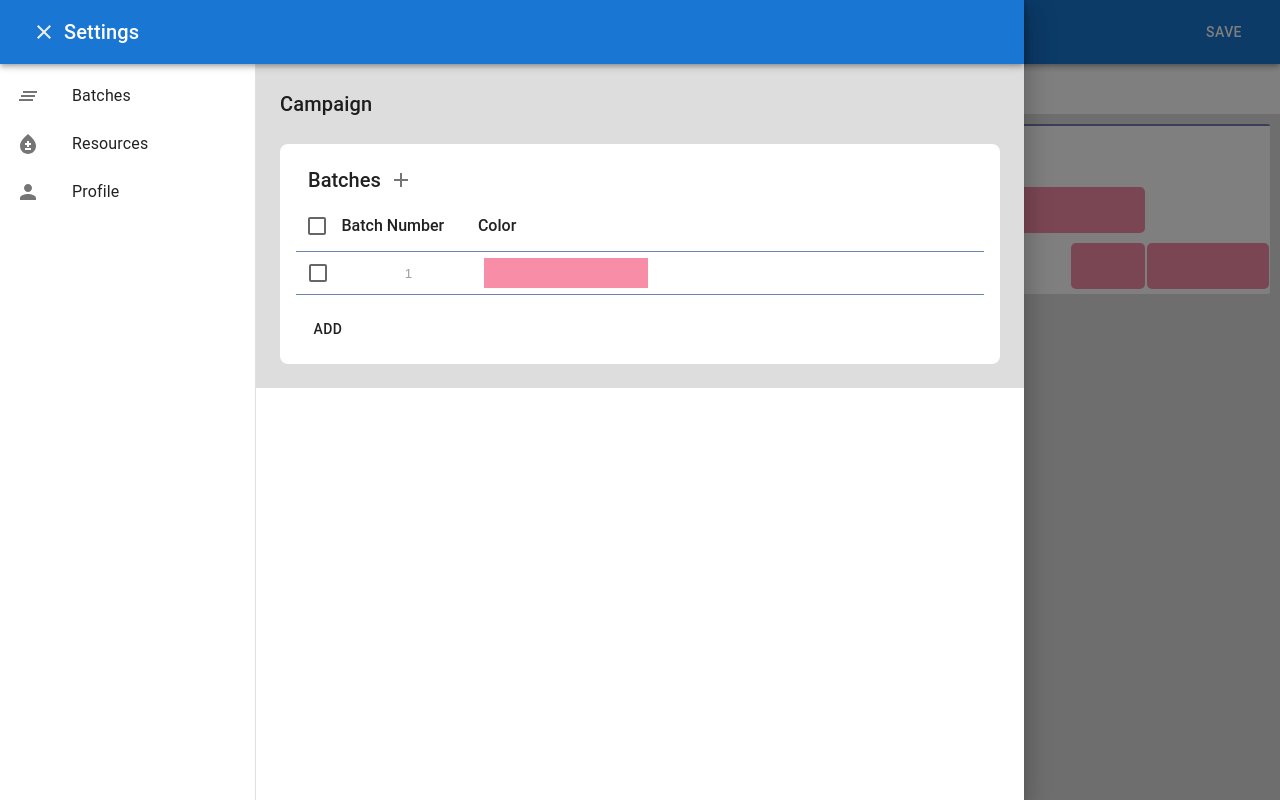
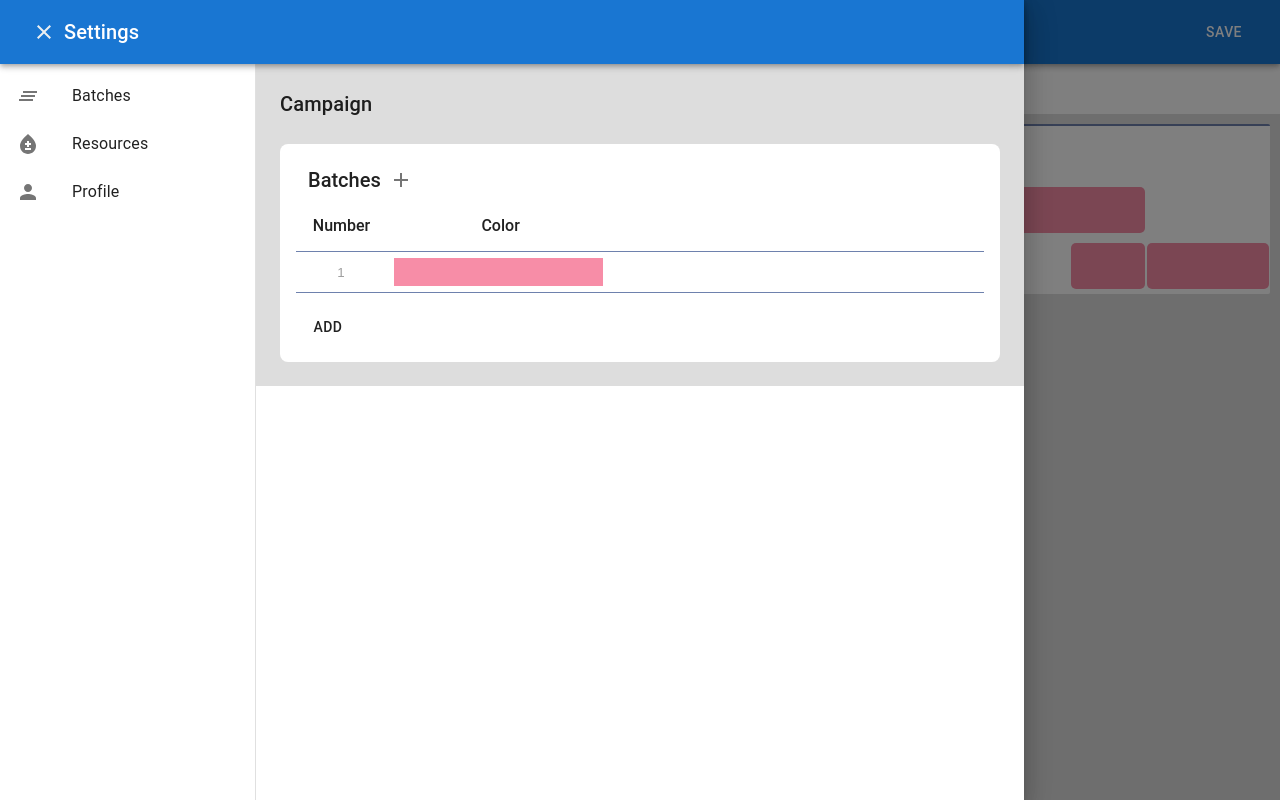
Before and after one commit to mama4294/process-app, a Next.js app: page / in a window 1280 px wide. Both pictures are taken after a click on the button 36 px from the left and 32 px from the top of the page. Built offline with nearby package versions, Linux system fonts and the light colour scheme.

Commit message:
replaces batch table checkboxes with delete icons

```diff
--- a/components/datatable.js
+++ b/components/datatable.js
@@ -5,31 +5,16 @@ import IconButton from "@mui/material/IconButton";
 import DeleteIcon from "@mui/icons-material/Delete";
 import AddIcon from "@mui/icons-material/Add";
 import TextInput from "./inputs/textInput";
+import ClearIcon from "@mui/icons-material/Clear";
 import { TwitterPicker } from "react-color";
 
 import styles from "../styles/operations.module.css";
 import stylesCampaign from "../styles/campaign.module.css";
 
-const DataTable = ({
-  data,
-  headers,
-  handleEdit,
-  selection,
-  handleToggle,
-  handleToggleAll,
-  handleAdd,
-  handleDelete,
-}) => {
+const DataTable = ({ data, headers, handleEdit, handleAdd, handleDelete }) => {
   return (
     <>
-      <TableHeader
-        data={data}
-        headers={headers}
-        handleToggleAll={handleToggleAll}
-        selection={selection}
-        handleAdd={handleAdd}
-        handleDelete={handleDelete}
-      />
+      <TableHeader data={data} headers={headers} handleAdd={handleAdd} />
       {data.length > 0 &&
         data.map((object, index) => {
           return (
@@ -37,9 +22,8 @@ const DataTable = ({
               key={object.id}
               index={index}
               object={object}
-              selection={selection}
               handleEdit={handleEdit}
-              handleToggle={handleToggle}
+              handleDelete={handleDelete}
             />
           );
         })}
@@ -53,41 +37,24 @@ const DataTable = ({
   );
 };
 
-const TableHeader = ({
-  data,
-  headers,
-  handleToggleAll,
-  selection,
-  handleAdd,
-  handleDelete,
-}) => {
-  const handleChange = (event) => {
-    handleToggleAll(event.target.checked);
-  };
-  const label = { inputProps: { "aria-label": "selection" } };
+const TableHeader = ({ data, headers, handleAdd }) => {
   return (
     <>
       <div className={styles.titleContainer}>
         <div className={styles.title}>Batches</div>
 
-        {selection.length > 0 ? (
-          <IconButton onClick={handleDelete}>
-            <DeleteIcon color="action" />
-          </IconButton>
-        ) : (
-          <IconButton onClick={handleAdd}>
-            <AddIcon color="action" />
-          </IconButton>
-        )}
+        <IconButton onClick={handleAdd}>
+          <AddIcon color="action" />
+        </IconButton>
       </div>
       {data.length > 0 && (
         <div className={`${stylesCampaign.chartRow} ${styles.headerRow}`}>
-          <div>
+          {/* <div>
             <Checkbox {...label} onChange={handleChange} />
-          </div>
+          </div> */}
           {headers.map((header, index) => {
             return (
-              <div className={styles.tableHeaderValue} key={index}>
+              <div className={stylesCampaign.tableHeaderValue} key={index}>
                 {header}
               </div>
             );
@@ -98,39 +65,21 @@ const TableHeader = ({
   );
 };
 
-const TableRow = ({ object, handleEdit, selection, handleToggle, index }) => {
+const TableRow = ({ object, handleEdit, handleDelete, index }) => {
   const { id, color } = object;
   const [showColorPicker, setShowColorPicker] = useState(false);
 
-  const checked = selection.some((item) => item.id === id);
-
-  const handleChange = () => {
-    handleToggle(id);
-  };
-
-  const label = { inputProps: { "aria-label": "selection" } };
-  const style = {
-    color: "#red",
-    gridColumn: `2/4`,
-    backgroundColor: "#red",
-  };
-
-  //For autofocusing on the next row title input
-  const nameInput = useCallback((inputElement) => {
-    if (inputElement) {
-      inputElement.focus();
-    }
-  }, []);
-
   const handleColor = (event, id) => {
-    console.log(event);
     handleEdit(event, id);
     setShowColorPicker(false);
   };
 
+  const handleRemove = (id) => {
+    handleDelete(id);
+  };
+
   return (
     <div className={`${stylesCampaign.chartRow}`}>
-      <Checkbox {...label} checked={checked} onChange={handleChange} />
       <div className={styles.chartRowLabel}>
         <TextInput
           id="id"
@@ -142,6 +91,7 @@ const TableRow = ({ object, handleEdit, selection, handleToggle, index }) => {
           style={{ textAlign: "center" }}
         />
       </div>
+
       <div className={stylesCampaign.chartRowLabel}>
         <Button
           onClick={() => setShowColorPicker(true)}
@@ -153,7 +103,7 @@ const TableRow = ({ object, handleEdit, selection, handleToggle, index }) => {
           <div
             style={{
               background: color,
-              height: "100%",
+              height: "28px",
               width: "100%",
             }}
           />
@@ -182,6 +132,15 @@ const TableRow = ({ object, handleEdit, selection, handleToggle, index }) => {
           </>
         )}
       </div>
+      <div className={styles.chartRowLabel}>
+        <div style={{ display: "flex", justifyContent: "space-around" }}>
+          {index !== 0 && (
+            <IconButton onClick={() => handleRemove(id)}>
+              <DeleteIcon color="action" />
+            </IconButton>
+          )}
+        </div>
+      </div>
     </div>
   );
 };
--- a/components/settings/batchesMenu.jsx
+++ b/components/settings/batchesMenu.jsx
@@ -7,9 +7,9 @@ import DataTable from "../datatable";
 
 export const BatchesMenu = () => {
 
-const {batches, selection, handleAdd, handleToggle, handleToggleAll, handleEdit, handleDelete} = useContext(CampaignContext);
+const {batches, handleAdd, handleEdit, handleDelete} = useContext(CampaignContext);
 const headers = [
-    "Batch Number",
+    "Number",
     "Color"
   ];
 
@@ -22,10 +22,7 @@ const headers = [
         <DataTable
             headers={headers}
             data={batches}
-            selection={selection}
             handleEdit={handleEdit}
-            handleToggle={handleToggle}
-            handleToggleAll={handleToggleAll}
             handleAdd={handleAdd}
             handleDelete={handleDelete}>
         </DataTable>
--- a/contexts/campaignContext.js
+++ b/contexts/campaignContext.js
@@ -1,22 +1,13 @@
 import { useState, createContext, useEffect } from "react";
 import { generateId } from "../utils/helperFunctions";
-import {
-  addToArray,
-  toggleSelection,
-  toggleAll,
-  deleteByIds,
-} from "../utils/arrayLogic";
+import { addToArray, deleteByIds } from "../utils/arrayLogic";
 
 export const CampaignContext = createContext({
   batches: null,
   setBatches: () => null,
-  selection: null,
-  setSelection: () => null,
   defaultBatch: null,
   handleAdd: () => null,
-  handleToggle: () => null,
   handleEdit: () => null,
-  handleToggleAll: () => null,
   handleDelete: () => null,
   saveBatches: () => null,
 });
@@ -38,7 +29,6 @@ export const CampaignProvider = ({ children }) => {
     return colors[Math.floor(Math.random() * colors.length)];
   };
   const [batches, setBatches] = useState([]);
-  const [selection, setSelection] = useState([]);
   const defaultBatch = { id: generateId(), color: getRandomColor() };
 
   useEffect(() => {
@@ -56,15 +46,9 @@ export const CampaignProvider = ({ children }) => {
   };
 
   const handleAdd = () => {
-    setBatches(addToArray(batches, defaultBatch));
-  };
-
-  const handleToggle = (id) => {
-    setSelection(toggleSelection(selection, id));
-  };
-
-  const handleToggleAll = (checked) => {
-    setSelection(toggleAll(selection, checked));
+    if (batches.length < 10) {
+      setBatches(addToArray(batches, defaultBatch));
+    }
   };
 
   const handleEdit = (event, batchId) => {
@@ -93,9 +77,10 @@ export const CampaignProvider = ({ children }) => {
     setBatches(newState);
   };
 
-  const handleDelete = () => {
-    setBatches(deleteByIds(batches, selection));
-    setSelection([]);
+  const handleDelete = (id) => {
+    if (batches.length > 1) {
+      setBatches(deleteByIds(batches, [{ id: id }]));
+    }
   };
 
   useEffect(() => {
@@ -107,13 +92,9 @@ export const CampaignProvider = ({ children }) => {
       value={{
         batches,
         setBatches,
-        selection,
-        setSelection,
         defaultBatch,
         handleAdd,
-        handleToggle,
         handleEdit,
-        handleToggleAll,
         handleDelete,
         saveBatches,
       }}
--- a/styles/campaign.module.css
+++ b/styles/campaign.module.css
@@ -1,56 +1,17 @@
-.container {
-    max-width: 1200px;
-    min-width: 650px;
-    margin: 0 auto;
-    padding: 10px 10px;
-}
 
-.chart {
-    display: grid;
-    position: relative;
-    overflow: hidden;
-    border-top: 2px solid #6E81AD;
-    border-radius: 2px;
-}
 .chartRow {
   display: grid;
-  grid-template-columns: 5ch 15ch 20ch;
+  grid-template-columns: 10ch 25ch 1fr;
   border-bottom: 1px solid #6E81AD;
   align-items: center;
 }
 
-.error{
-  background-color: #FDEDED;
-}
-
-.dropdownGroup{
-  display: 'flex';
-  align-items: 'center';
-  justify-content: 'space-between';
-}
-
-.dropdownBadge{
-    background-color: '#EBECF0';
-    border-radius: '2em';
-    color: '#172B4D';
-    display: 'inline-block';
-    font-size: 12;
-    font-weight: 'normal';
-    line-height: '1';
-    min-width: 1;
-    padding: '0.16666666666667em 0.5em';
-    text-align: 'center';
-}
-
-/* .chartRow:hover {
-  background-color: #c1d3ff;
-} */
 
 .tableHeaderValue{
   /* background-color: #6E81AD;
   color: #fff; */
   padding: 1rem 0;
-  text-align: left;
+  text-align: center;
 }
 
 .titleContainer{
@@ -61,19 +22,6 @@
 
 }
 
-.title{
-  font-weight: 500;
-    font-size: 1.25rem;
-    line-height: 1.6;
-}
-
-.pl8{
-  padding-left: 8px;
-}
-
-.headerRow{
-  font-weight: 500;
-}
 
 .chart-period {
   color:  #D9D9D6;
```
